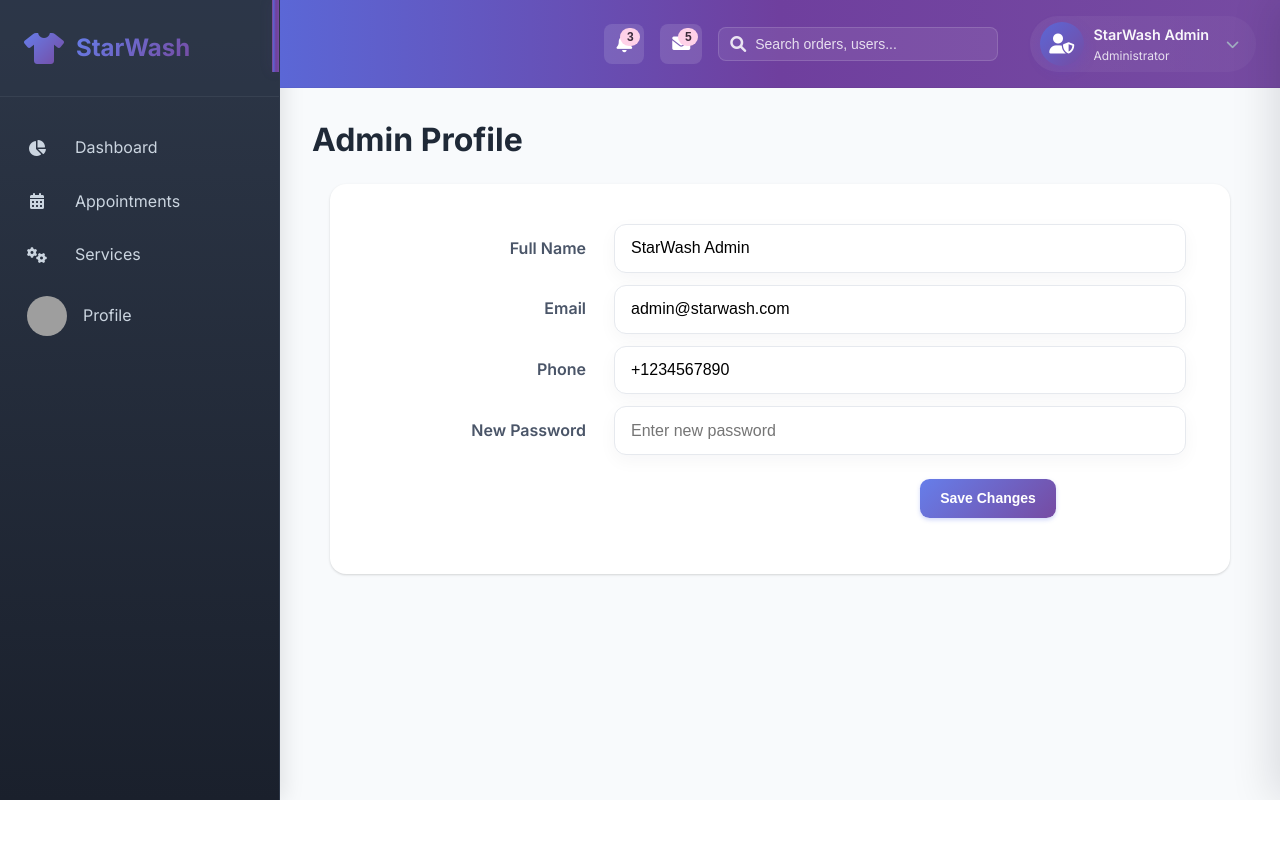
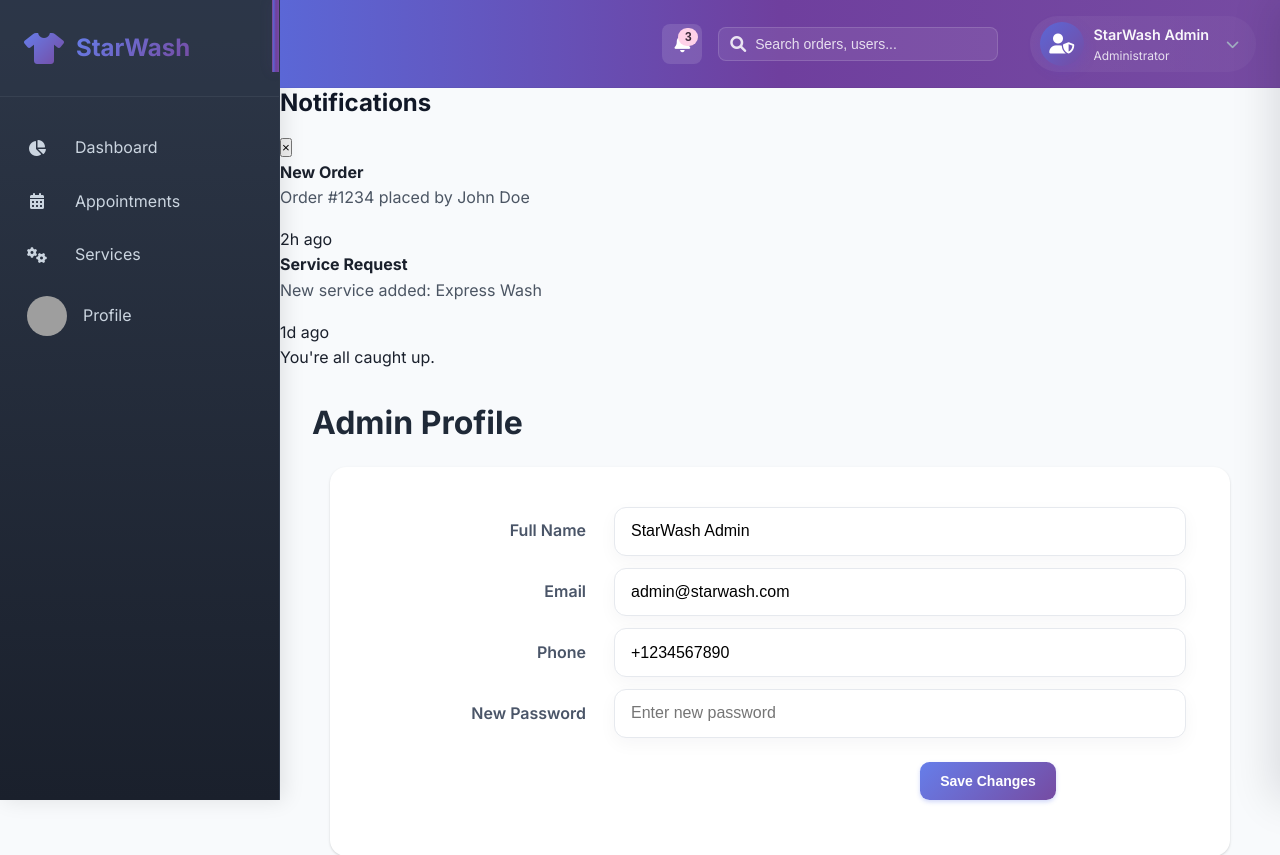
Before and after one commit to LeeDev428/starwash_laundry-website, a PHP site: page /admin/pages/profile.php in a window 1280 px wide. Shown: the top 855 px of the page. Before the commit the page ends 800 px from the top, so only its background shows below. Run offline with PHP 8.4, Linux system fonts and the light colour scheme; a user stored in the database is signed in; data comes from the database, SQL or seed files in the repository; grey boxes are pictures that could not be loaded.

Commit message:
Update header.php

```diff
--- a/admin/components/header.php
+++ b/admin/components/header.php
@@ -14,14 +14,9 @@ function renderAdminHeader($pageTitle = 'Admin Dashboard', $user = null) {
 
         <div class="header-right">
             <div class="header-actions">
-                <button class="action-btn" onclick="showNotifications()">
+                <button class="action-btn" id="notifBtn" aria-haspopup="dialog" aria-controls="notifModal">
                     <i class="fas fa-bell"></i>
                     <span class="badge">3</span>
-                </button>
-
-                <button class="action-btn" onclick="showMessages()">
-                    <i class="fas fa-envelope"></i>
-                    <span class="badge">5</span>
                 </button>
 
                 <div class="search-box">
@@ -45,7 +40,6 @@ function renderAdminHeader($pageTitle = 'Admin Dashboard', $user = null) {
                         </button>
                         <div class="dropdown-menu" id="profileMenu">
                             <a href="../pages/profile.php"><i class="fas fa-user"></i> Profile</a>
-                            <a href="../pages/settings.php"><i class="fas fa-cog"></i> Settings</a>
                             <a href="../../pages/logout.php"><i class="fas fa-sign-out-alt"></i> Logout</a>
                         </div>
                     </div>
@@ -53,6 +47,32 @@ function renderAdminHeader($pageTitle = 'Admin Dashboard', $user = null) {
             </div>
         </div>
     </header>
+    <!-- Notifications Modal -->
+    <div id="notifModal" class="notif-modal" role="dialog" aria-modal="true" aria-hidden="true">
+        <div class="notif-modal-backdrop" data-close></div>
+        <div class="notif-modal-panel" role="document">
+            <header class="notif-modal-header">
+                <h3>Notifications</h3>
+                <button class="notif-close" aria-label="Close notifications" data-close>&times;</button>
+            </header>
+            <div class="notif-modal-body">
+                <!-- placeholder notifications; these can be rendered server-side -->
+                <ul class="notif-list">
+                    <li class="notif-item">
+                        <strong>New Order</strong>
+                        <p>Order #1234 placed by John Doe</p>
+                        <time>2h ago</time>
+                    </li>
+                    <li class="notif-item">
+                        <strong>Service Request</strong>
+                        <p>New service added: Express Wash</p>
+                        <time>1d ago</time>
+                    </li>
+                    <li class="notif-item empty">You're all caught up.</li>
+                </ul>
+            </div>
+        </div>
+    </div>
 <?php
 }
 ?>
```
